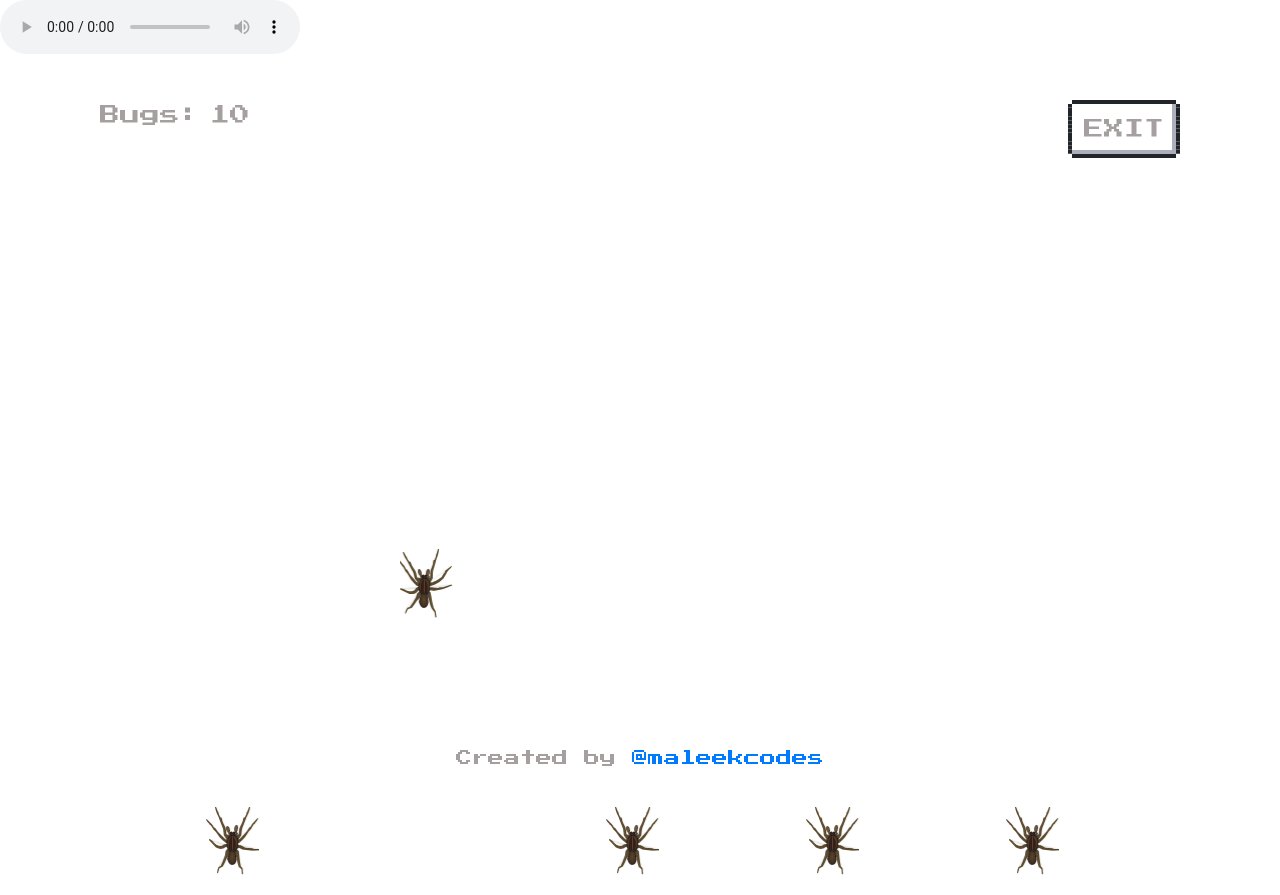
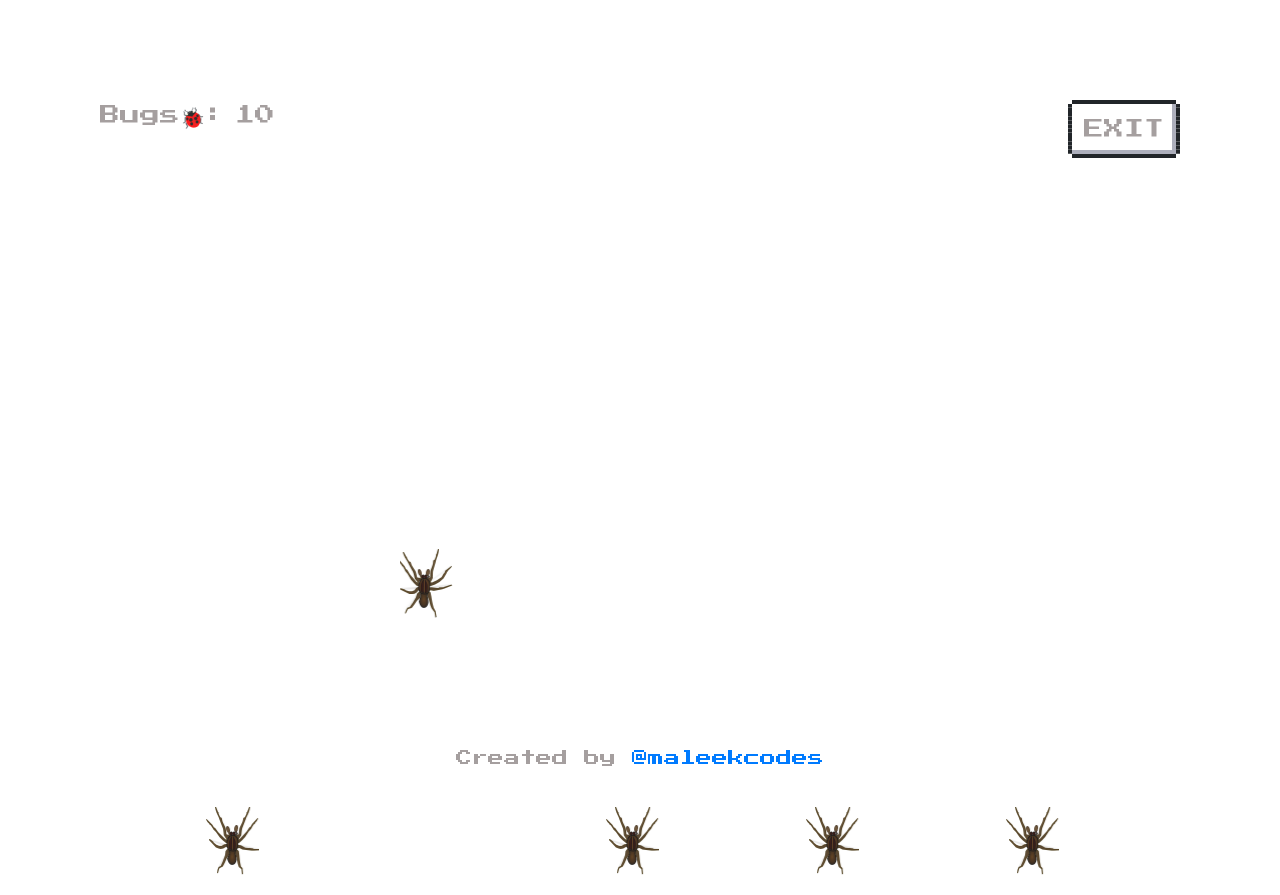
Before and after one commit to maleekcodes/bug-bits, a plain HTML site: page game.html in a window 1280 px wide. Drawn offline with Linux system fonts and the light colour scheme.

Commit message:
Fixed audio, and body overflow

```diff
--- a/game.html
+++ b/game.html
@@ -15,9 +15,9 @@
     </head>
     <body >
 
-            <audio controls loop>
-                <source src="music.mp3" type="audio/mpeg">
-                Your browser does not support the audio element.
+            <audio controls loop autoplay>
+                    <source src="music.mp3" type="audio/mpeg">
+                    Your browser does not support the audio element.
             </audio>
         <section>
             <a class="nes-btn exit" href="index.html">EXIT</a>
--- a/style.css
+++ b/style.css
@@ -21,6 +21,7 @@
 html {
     font-size: 62.5%;
     background-color: var(--color-white);
+    overflow: hidden;
 }
 
 body {
@@ -134,6 +135,9 @@ body {
     animation-delay: 6.8s;
 }
 
+audio {
+    opacity: 0;
+}
 
 .created {
     position: absolute;
@@ -165,7 +169,7 @@ body {
     display: inline-block;
 }
 .score::before {
-    content: "Bugs: ";
+    content: "Bugs🐞: ";
     display: inline-block;
     margin-right: 1rem;
 }
```
Also changed, not shown: index.html (+1 -1 lines).
